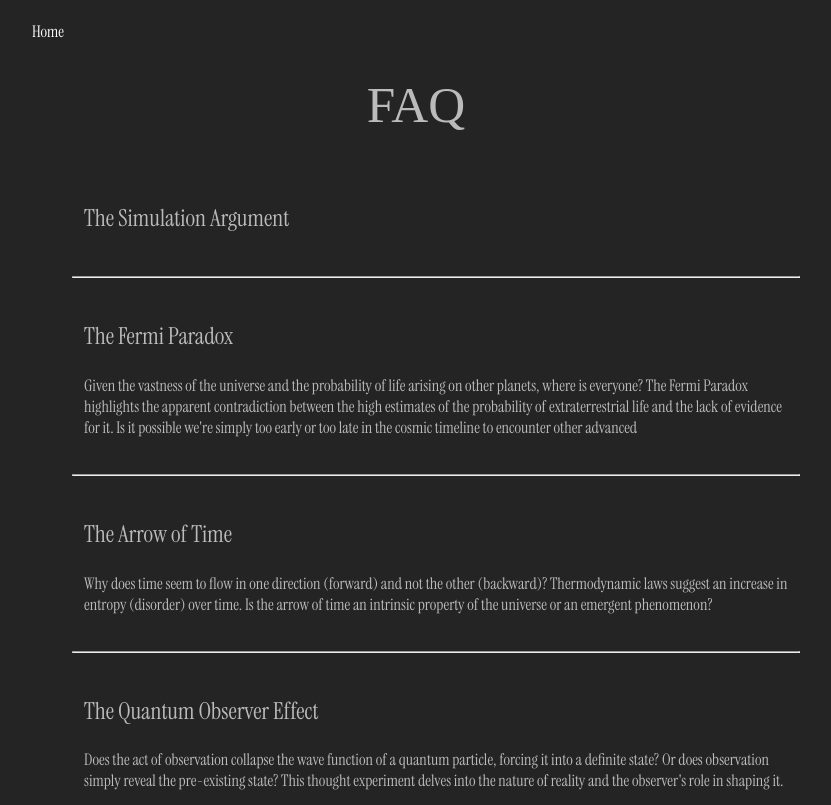
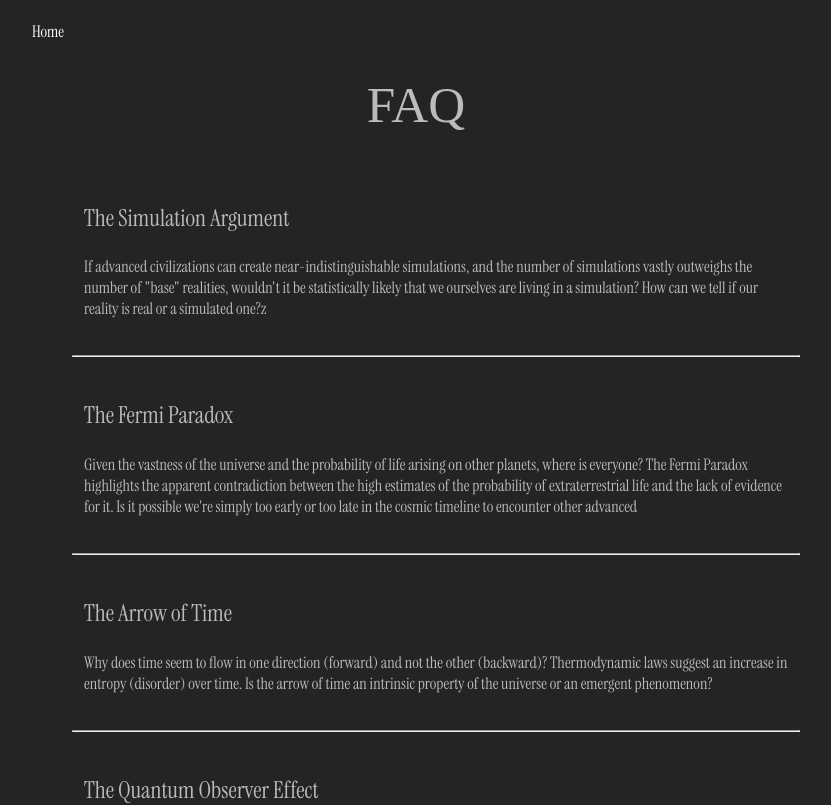
Before and after one commit to byfolarin/100-days-of-Code, a React (Vite) app in the folder code-100/: page /FAQ in a window 1280 px wide. Shown: the top 805 px of the page, without its empty margins (224-1055 px from the left). Built offline with nearby package versions, Linux system fonts and the light colour scheme; a web font is replaced by a local one.

Commit message:
msg error input

```diff
--- a/code-100/src/components/FAQ.jsx
+++ b/code-100/src/components/FAQ.jsx
@@ -2,7 +2,7 @@ import React, { useState } from 'react'
 
 const FAQ = () => {
 
-    const [paragraph, setParagraph] = useState(true);
+    const [paragraph, setParagraph] = useState(false);
 
 
     function handleClick (){
@@ -17,35 +17,35 @@ const FAQ = () => {
 
       <div className="div-wrapper">
         <ul>
-            <li>
+            <li className='cursor-link' onClick={handleClick}>
                 <h3>The Simulation Argument</h3>
-                <p className={paragraph ? 'hovered' : 'not-hovered'} onClick={handleClick}>If advanced civilizations can create near-indistinguishable simulations, and the number of simulations vastly outweighs the number of "base" realities, wouldn't it be statistically likely that we ourselves are living in a simulation?  How can we tell if our reality is real or a simulated one?z</p>
+                <p className={paragraph ? 'hovered' : 'not-hovered'} >If advanced civilizations can create near-indistinguishable simulations, and the number of simulations vastly outweighs the number of "base" realities, wouldn't it be statistically likely that we ourselves are living in a simulation?  How can we tell if our reality is real or a simulated one?z</p>
             </li>
 
             <hr />
 
-            <li>
+            <li className='cursor-link' onClick={handleClick}>
                 <h3>The Fermi Paradox</h3>
-                <p className='onFAQ' onClick={handleClick}> Given the vastness of the universe and the probability of life arising on other planets, where is everyone?  The Fermi Paradox highlights the apparent contradiction between the high estimates of the probability of extraterrestrial life and the lack of evidence for it.  Is it possible we're simply too early or too late in the cosmic timeline to encounter other advanced</p>
+                <p className={paragraph ? 'hovered' : 'not-hovered'} > Given the vastness of the universe and the probability of life arising on other planets, where is everyone?  The Fermi Paradox highlights the apparent contradiction between the high estimates of the probability of extraterrestrial life and the lack of evidence for it.  Is it possible we're simply too early or too late in the cosmic timeline to encounter other advanced</p>
             </li>
 
             <hr />
 
-            <li>
+            <li className='cursor-link' onClick={handleClick}>
                 <h3>The Arrow of Time</h3>
-                <p className='onFAQ' onClick={handleClick}>Why does time seem to flow in one direction (forward) and not the other (backward)?  Thermodynamic laws suggest an increase in entropy (disorder) over time.  Is the arrow of time an intrinsic property of the universe or an emergent phenomenon?</p>
+                <p className={paragraph ? 'hovered' : 'not-hovered'}>Why does time seem to flow in one direction (forward) and not the other (backward)?  Thermodynamic laws suggest an increase in entropy (disorder) over time.  Is the arrow of time an intrinsic property of the universe or an emergent phenomenon?</p>
             </li>
             <hr />
 
-            <li>
+            <li className='cursor-link' onClick={handleClick}>
                 <h3>The Quantum Observer Effect</h3>
-                <p className='onFAQ' onClick={handleClick}> Does the act of observation collapse the wave function of a quantum particle, forcing it into a definite state?  Or does observation simply reveal the pre-existing state?  This thought experiment delves into the nature of reality and the observer's role in shaping it.</p>
+                <p className={paragraph ? 'hovered' : 'not-hovered'}> Does the act of observation collapse the wave function of a quantum particle, forcing it into a definite state?  Or does observation simply reveal the pre-existing state?  This thought experiment delves into the nature of reality and the observer's role in shaping it.</p>
             </li>
 
             <hr />
-            <li>
+            <li className='cursor-link' onClick={handleClick}>
                 <h3>The Panpsychism Hypothesis</h3>
-                <p className='onFAQ' onClick={handleClick}> Is consciousness fundamental to reality, or is it an emergent property of complex systems like brains?  Panpsychism suggests some level of consciousness might be present in all things, from elementary particles to planets.  Exploring this idea pushes the boundaries of our understanding of consciousness and its place in the universe.</p>
+                <p className={paragraph ? 'hovered' : 'not-hovered'}> Is consciousness fundamental to reality, or is it an emergent property of complex systems like brains?  Panpsychism suggests some level of consciousness might be present in all things, from elementary particles to planets.  Exploring this idea pushes the boundaries of our understanding of consciousness and its place in the universe.</p>
             </li>
         </ul>
       </div>
--- a/code-100/src/index.css
+++ b/code-100/src/index.css
@@ -296,3 +296,7 @@ li:hover{
 .not-hovered{
   display: flex;
 }
+
+.cursor-link{
+  cursor: pointer;
+}
```
